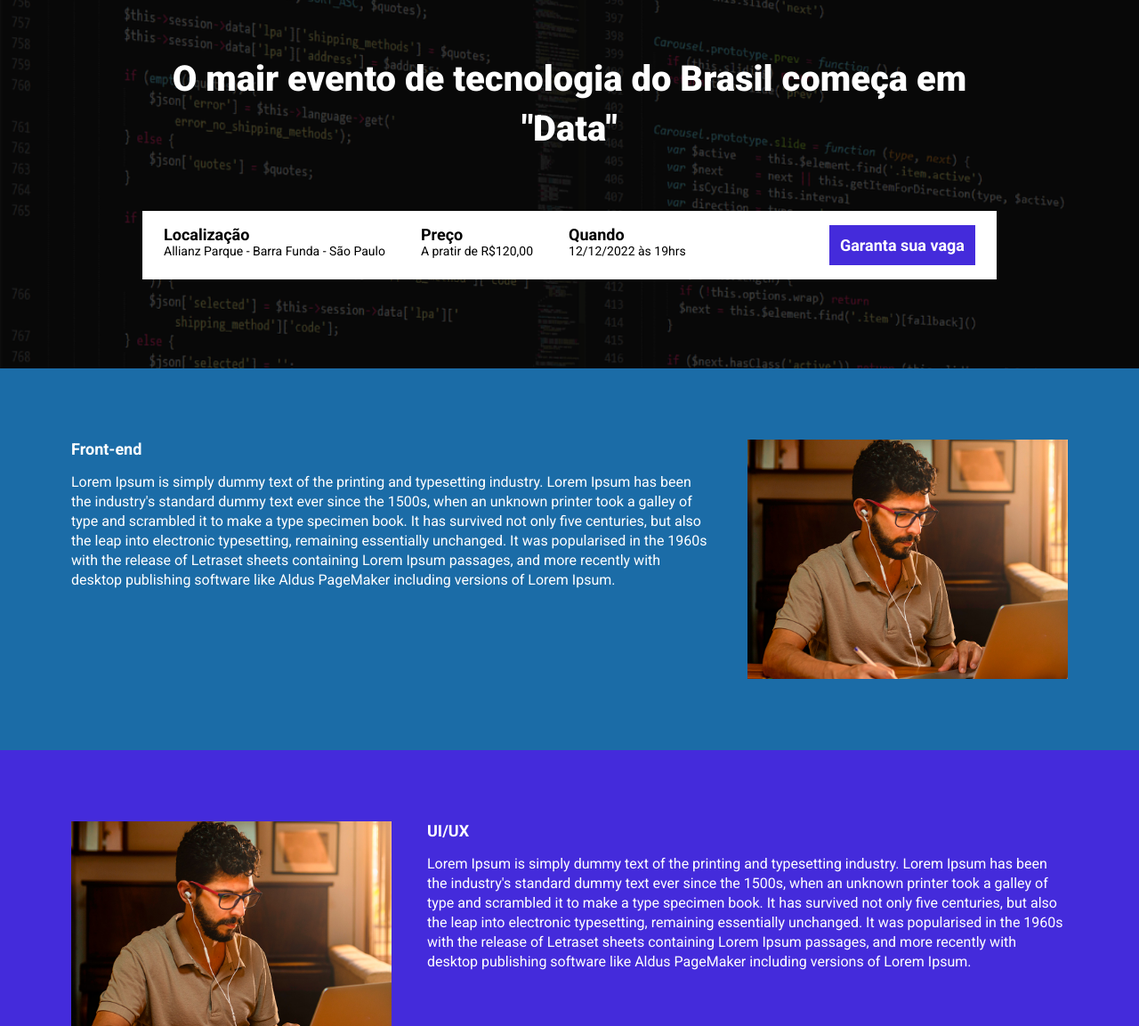
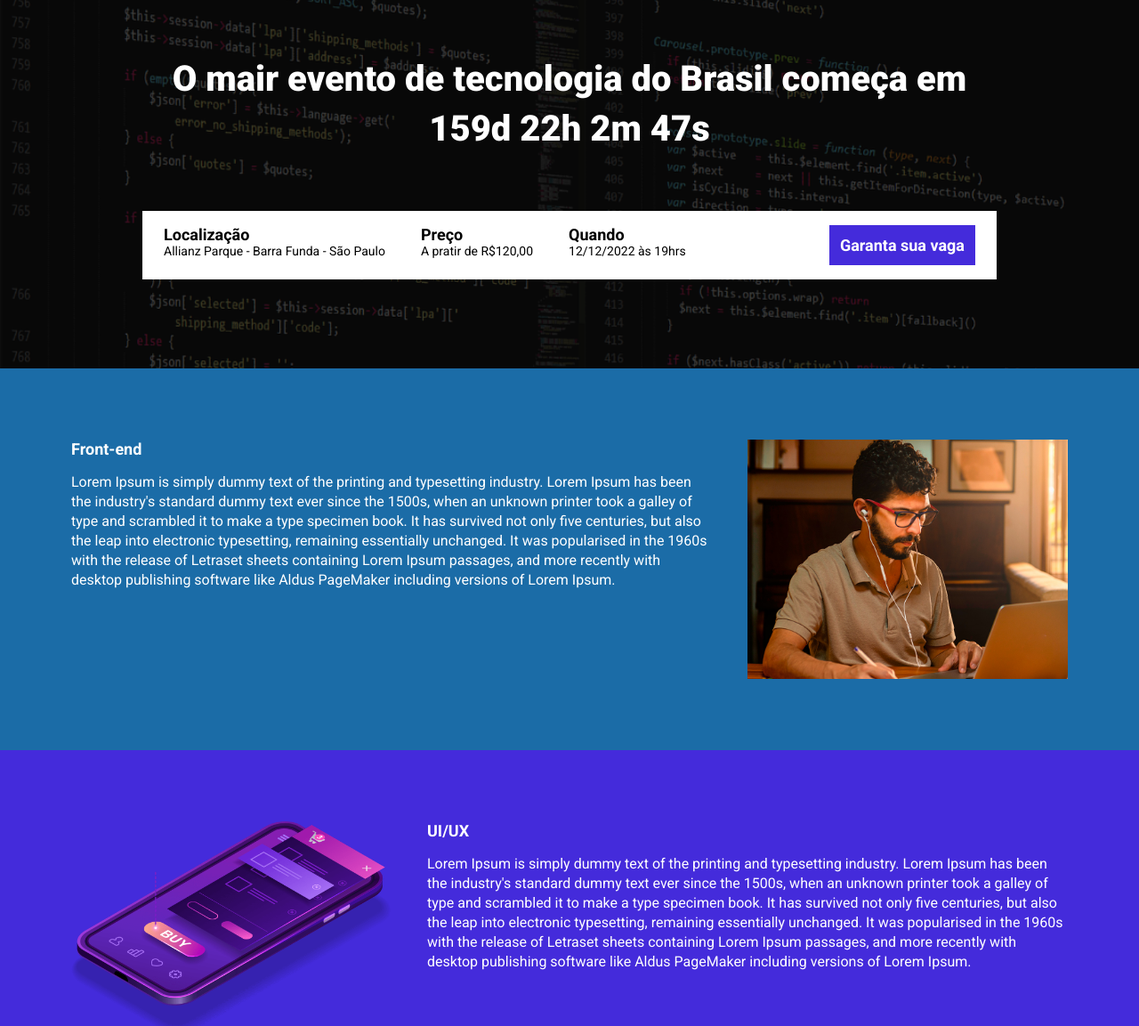
Before and after one commit to jef-sorridente/ebac_tech_talks, a website built with Parcel: page src/index.html in a window 1280 px wide. Shown: the part 147-1300 px from the top of the page at 89% size. Built offline with nearby package versions, Linux system fonts and the light colour scheme.

Commit message:
finalizacao do projeto, realizado a criacao do timer

```diff
--- a/package.json
+++ b/package.json
@@ -2,9 +2,9 @@
   "name": "aulas-lading-page",
   "version": "1.0.0",
   "description": "",
-  "main": "index.js",
   "scripts": {
     "dev": "parcel src/index.html src/styles/main.sass src/scripts/main.js",
+    "build": "parcel build src/index.html",
     "test": "echo \"Error: no test specified\" && exit 1"
   },
   "keywords": [],
--- a/src/index.html
+++ b/src/index.html
@@ -18,7 +18,8 @@
       <div class="container">
         <img class="hero__logo" src="images/ebac_logo.svg" alt="EBAC" />
         <p class="hero__text">
-          O mair evento de tecnologia do Brasil começa em "Data"
+          O mair evento de tecnologia do Brasil começa em
+          <span id="counterTime"></span>
         </p>
         <div class="infos-bar">
           <ul class="infos-bar__infos">
@@ -75,7 +76,7 @@
       </div>
       <img
         class="event__image"
-        src="images/frontend.png"
+        src="images/ui-ux.png"
         alt="frontend"
         data-aos="fade-left"
       />
@@ -97,7 +98,7 @@
       </div>
       <img
         class="event__image"
-        src="images/frontend.png"
+        src="images/data.png"
         alt="frontend"
         data-aos="fade-right"
       />
@@ -119,7 +120,7 @@
       </div>
       <img
         class="event__image"
-        src="images/frontend.png"
+        src="images/backend.png"
         alt="frontend"
         data-aos="fade-left"
       />
--- a/src/scripts/main.js
+++ b/src/scripts/main.js
@@ -1 +1,29 @@
 AOS.init();
+
+const dateEvent = new Date("Dec 12, 2024 19:00:00");
+const timeStampEvent = dateEvent.getTime();
+
+const counterTime = setInterval(function () {
+  const time = new Date();
+  const timeStempCurrent = time.getTime();
+
+  const distanceToEvent = timeStampEvent - timeStempCurrent;
+
+  const dayToMs = 1000 * 60 * 60 * 24;
+  const hoursToMs = 1000 * 60 * 60;
+  const minToMs = 1000 * 60;
+
+  const dayOfEvent = Math.floor(distanceToEvent / dayToMs);
+  const hoursOfEvent = Math.floor((distanceToEvent % dayToMs) / hoursToMs);
+  const minutesOfEvent = Math.floor((distanceToEvent % hoursToMs) / minToMs);
+  const secondsOfEvent = Math.floor((distanceToEvent % minToMs) / 1000);
+
+  document.getElementById(
+    "counterTime"
+  ).innerHTML = `${dayOfEvent}d ${hoursOfEvent}h ${minutesOfEvent}m ${secondsOfEvent}s`;
+
+  if (distanceToEvent < 0) {
+    clearInterval(counterTime);
+    document.getElementById("counterTime").innerHTML = "Evento expirado";
+  }
+}, 1000);
```
